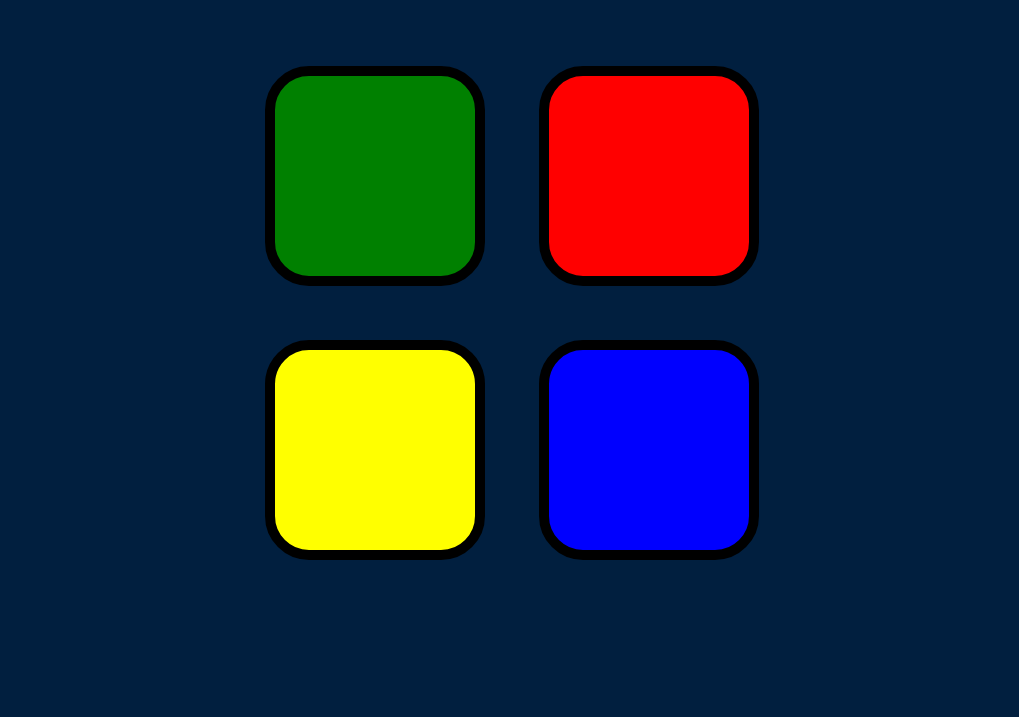
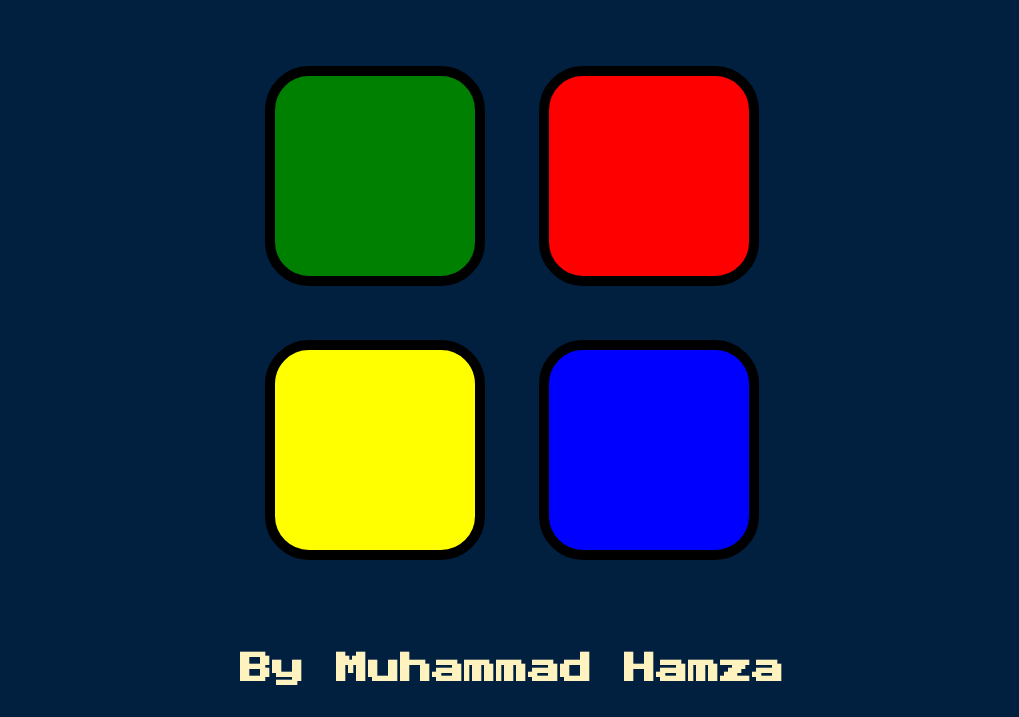
Before and after one commit to mhamza-zenkoders/node-module-tasks, a plain HTML site: page Modules-NodeJS-15-11-2024-MuhammadHamza/JavaScript-DOM-Manipulation/The Simon Game/index.html in a window 1280 px wide. Shown: the part 133-850 px from the top of the page, without its empty margins (128-1147 px from the left). Before the commit the page ends 800 px from the top, so only its background shows below. Drawn offline with nearby package versions, Linux system fonts and the light colour scheme.

Commit message:
Adding more

```diff
--- a/Modules-NodeJS-15-11-2024-MuhammadHamza/JSON-Handling/json.js
+++ b/Modules-NodeJS-15-11-2024-MuhammadHamza/JSON-Handling/json.js
@@ -130,4 +130,5 @@ const jsonString = JSON.stringify(
   },
   2
 );
+
 console.log(jsonString);
--- a/Modules-NodeJS-15-11-2024-MuhammadHamza/JavaScript-DOM-Manipulation/The Simon Game/index.html
+++ b/Modules-NodeJS-15-11-2024-MuhammadHamza/JavaScript-DOM-Manipulation/The Simon Game/index.html
@@ -35,7 +35,7 @@
     </div>
 
   </div>
-
+  <h3>By Muhammad Hamza</h3>
 
 </body>
 <footer>
--- a/Modules-NodeJS-15-11-2024-MuhammadHamza/JavaScript-DOM-Manipulation/The Simon Game/styles.css
+++ b/Modules-NodeJS-15-11-2024-MuhammadHamza/JavaScript-DOM-Manipulation/The Simon Game/styles.css
@@ -7,6 +7,13 @@ body {
   font-family: 'Press Start 2P', cursive;
   font-size: 3rem;
   margin:  5%;
+  color: #FEF2BF;
+}
+
+h3{
+  font-family: 'Press Start 2P', cursive;
+  font-size: 2rem;
+  margin-top:  5%;
   color: #FEF2BF;
 }
 
```
